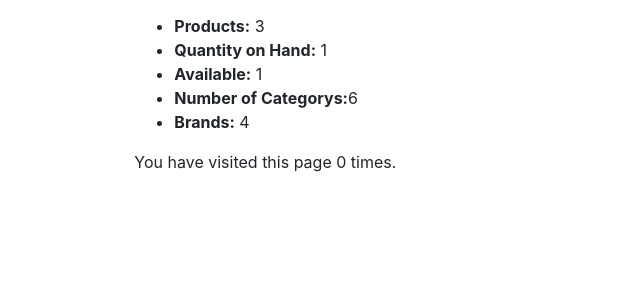
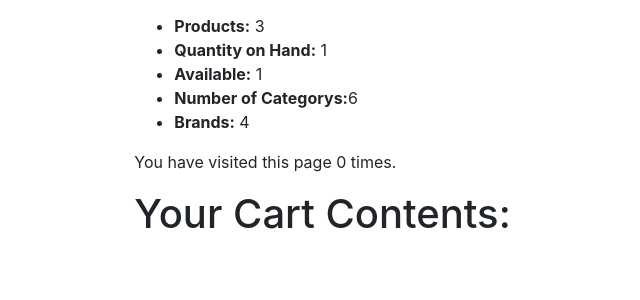
Before and after one commit to INoobSaibot/oldegg, a Django app: page /products/ in a window 1280 px wide. Shown: the part 168-468 px from the top of the page, without its empty margins (94-734 px from the left). Run offline with Django 3.2, Linux system fonts and the light colour scheme; data comes from the database, SQL or seed files in the repository; some libraries are stand-ins or nearby versions.

Commit message:
your own Cart viewable on home page

```diff
--- a/products/templates/index.html
+++ b/products/templates/index.html
@@ -14,4 +14,18 @@
     <!--<li><strong>Reccomend:</strong>{{reccomended}}</li> -->
   </ul>
   <p>You have visited this page {{ num_visits }}{% if num_visits == 1 %} time{% else %} times{% endif %}.</p>
-{% endblock %}
+
+  <h1>Your Cart Contents:</h1>
+  <ul>
+  {% for product in cart.productList.all %}
+    <li>{{product}} -- ${{product.price}} </li>
+{% endfor %}
+</ul>
+  {% endblock %}
+
+
+<ul>
+    {% for product in cart.cartList.all %}
+        <li>{{ choice.choice_text }} -- {{ choice.votes }} vote{{ choice.votes|pluralize }}</li>
+    {% endfor %}
+</ul>
--- a/products/views.py
+++ b/products/views.py
@@ -27,6 +27,25 @@ def index(request):
     ###
     num_categories = Category.objects.count()
 
+    ## cart stuff
+    if request.user.is_authenticated:
+        username = request.user.username
+        print(username)
+        id =(request.user.id)
+        try:
+            cart = Cart.objects.get(cartOwner=request.user)
+        except:
+            cart = Cart()
+            cart.save()
+            cart.cartOwner = request.user
+            cart.save()
+    else:
+        cart = Cart()
+        cart.save()
+
+    #cart.productList.add(Product.objects.get(itemNumber=request.POST['choice']))
+    cart.save()
+
 
 
 
@@ -47,6 +66,7 @@ def index(request):
         'num_brands': num_brands,
         'num_categories': num_categories,
         'num_visits': num_visits,
+        'cart': cart,
     }
     # Render the html template index.html with data in the context variable
     return render(request, 'index.html', context=context)
```
Also changed, not shown: db.sqlite3.
